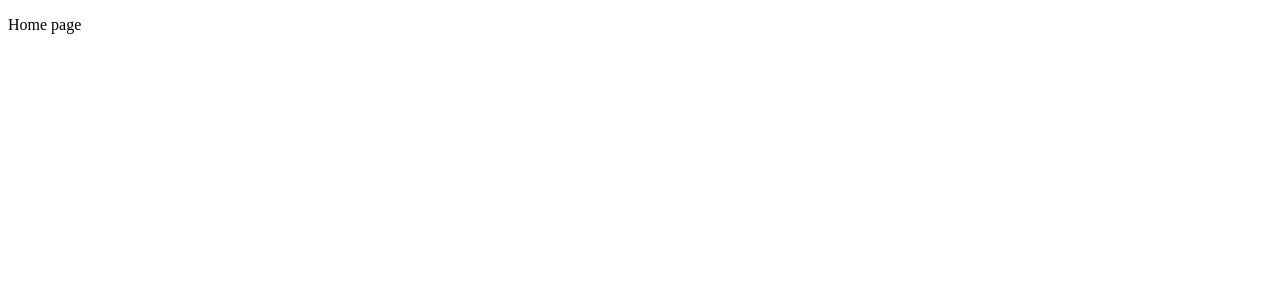
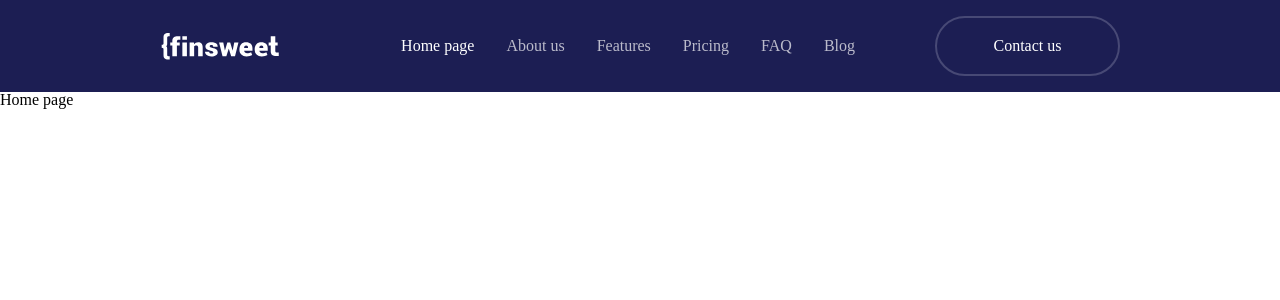
Before and after one commit to ProkhorchukIncode/finsweet, a React (Create React App) app: page /home in a window 1280 px wide. Shown: the top 300 px of the page. Built offline with nearby package versions, Linux system fonts and the light colour scheme.

Commit message:
feat: added header and styles

```diff
--- a/src/App.js
+++ b/src/App.js
@@ -1,7 +1,9 @@
-import { Route, Routes, Navigate, Router } from "react-router-dom";
+import { Route, Routes, Navigate } from "react-router-dom";
 
 import RoutesComponent from "./Components/RoutesComponent";
-import Container from "./Components/Container";
+import Header from "./Components/Header";
+
+import "./Styles/main.css"
 
 import ROUTES from "./Routes";
 const routes = ROUTES.PUBLIC_ROUTES;
@@ -9,7 +11,7 @@ const routes = ROUTES.PUBLIC_ROUTES;
 const App = () => {
   return (
     < >
-      <Container>
+      <Header/>
       <RoutesComponent>
         <Routes>
           {routes.map(({name, path, component}) => {
@@ -18,7 +20,6 @@ const App = () => {
           <Route path = "*" element={<Navigate replace to={routes[0].path}/>}/>
         </Routes>
       </RoutesComponent>
-      </Container>
     </>
   );
 }
--- a/src/Components/Container/Container.css
+++ b/src/Components/Container/Container.css
@@ -0,0 +1,4 @@
+.container{
+    padding-left: 160px;
+    padding-right: 160px;
+}
--- a/src/Components/Container/index.jsx
+++ b/src/Components/Container/index.jsx
@@ -1,3 +1,5 @@
+import './Container.css'
+
 const Container = ({children}) => {
     return(
         <div className="container">
@@ -5,4 +7,5 @@ const Container = ({children}) => {
         </div>
     )
 }
+
 export default Container
--- /dev/null
+++ b/src/Components/Header/Header.css
@@ -0,0 +1,12 @@
+.header-section{
+    padding-top: 16px;
+    padding-bottom: 16px;
+
+    background-color: var(--header-and-footer-background-color);
+}
+
+.header-container {
+    display: flex;
+    justify-content: space-between;
+    align-items: center;
+}
--- /dev/null
+++ b/src/Components/Header/index.jsx
@@ -0,0 +1,27 @@
+import { Link } from "react-router-dom"
+
+import Container from "../Container"
+import NavigationBar from "../NavigationBar"
+
+import "./Header.css"
+import img from '../../Images/Logo-header.svg'
+
+import ROUTES from "../../Routes"
+const routes = ROUTES.PUBLIC_ROUTES;
+
+const Header = () => {
+    return(
+        <section className="header-section">
+            <Container>
+                <div className="header-container">
+                    <Link to={routes[0].path}>
+                        <img src={img} alt="{finsweet" width='121,41' height='27,43'/>
+                    </Link>
+                    <NavigationBar/>
+                </div>
+            </Container>
+        </section>
+    )
+}
+
+export default Header
--- /dev/null
+++ b/src/Styles/base.css
@@ -0,0 +1,6 @@
+a{
+    text-decoration: none;
+}
+img{
+    display: block;
+}
--- /dev/null
+++ b/src/Styles/main.css
@@ -0,0 +1,4 @@
+@import 'reset-css';
+
+@import './base.css';
+@import './variables/colors.css';
--- /dev/null
+++ b/src/Styles/variables/colors.css
@@ -0,0 +1,16 @@
+:root{
+    --primary-background-color: #fff;
+    --secondary-background-color: #F4F6FC;
+    --header-and-footer-background-color: #1C1E53;
+
+    --button-primary-background-color: #FCD980;
+    --button-primary-hover-background-color: #FDE4A6;
+    --button-secondary-background-color: #282938;
+    --button-secondary-hover-background-color: #535460;
+
+    --primary-text-color: #282938;
+    --secondary-text-color: #fff;
+
+    --primary-link-color: #2405F2;
+    --secondary-link-color: #BBBBCB;
+}
```
Also changed, not shown: src/Images/Logo-header.svg (added). Lines whose indentation alone changed are shown as unchanged.
